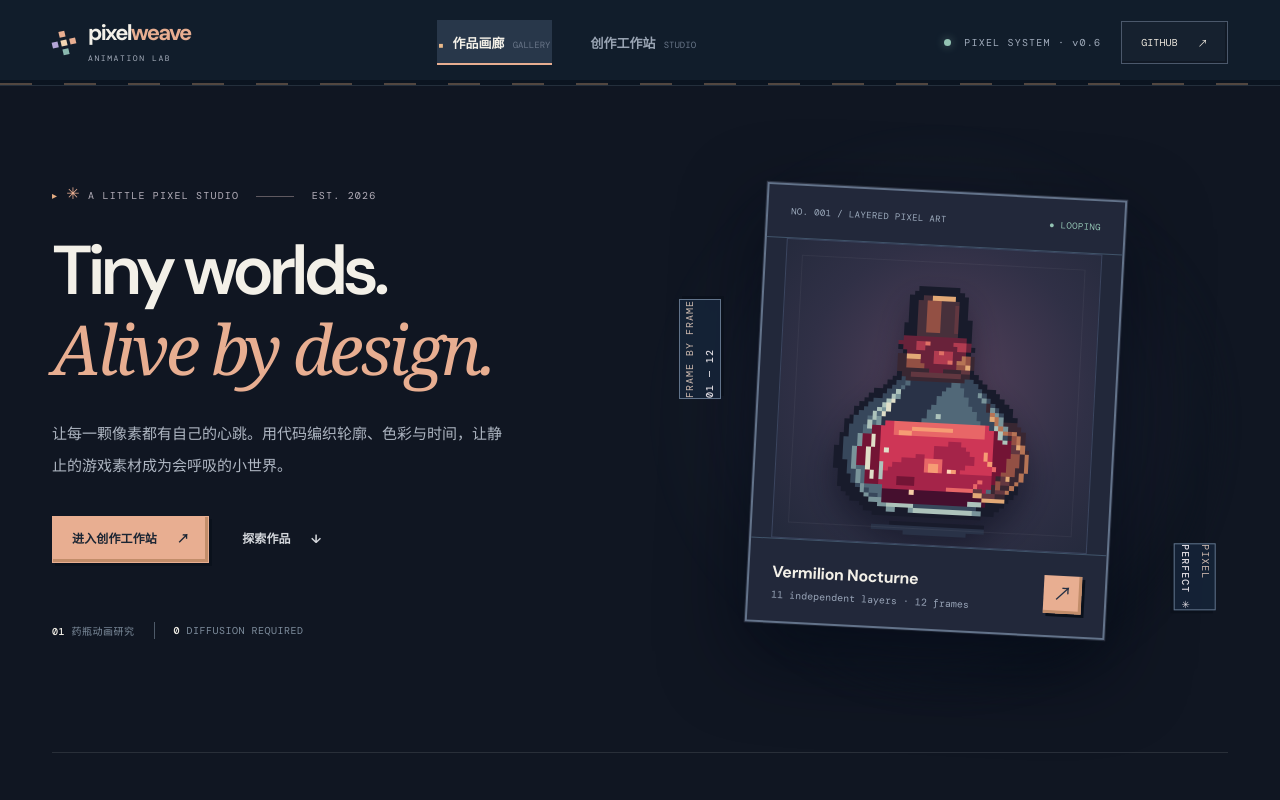
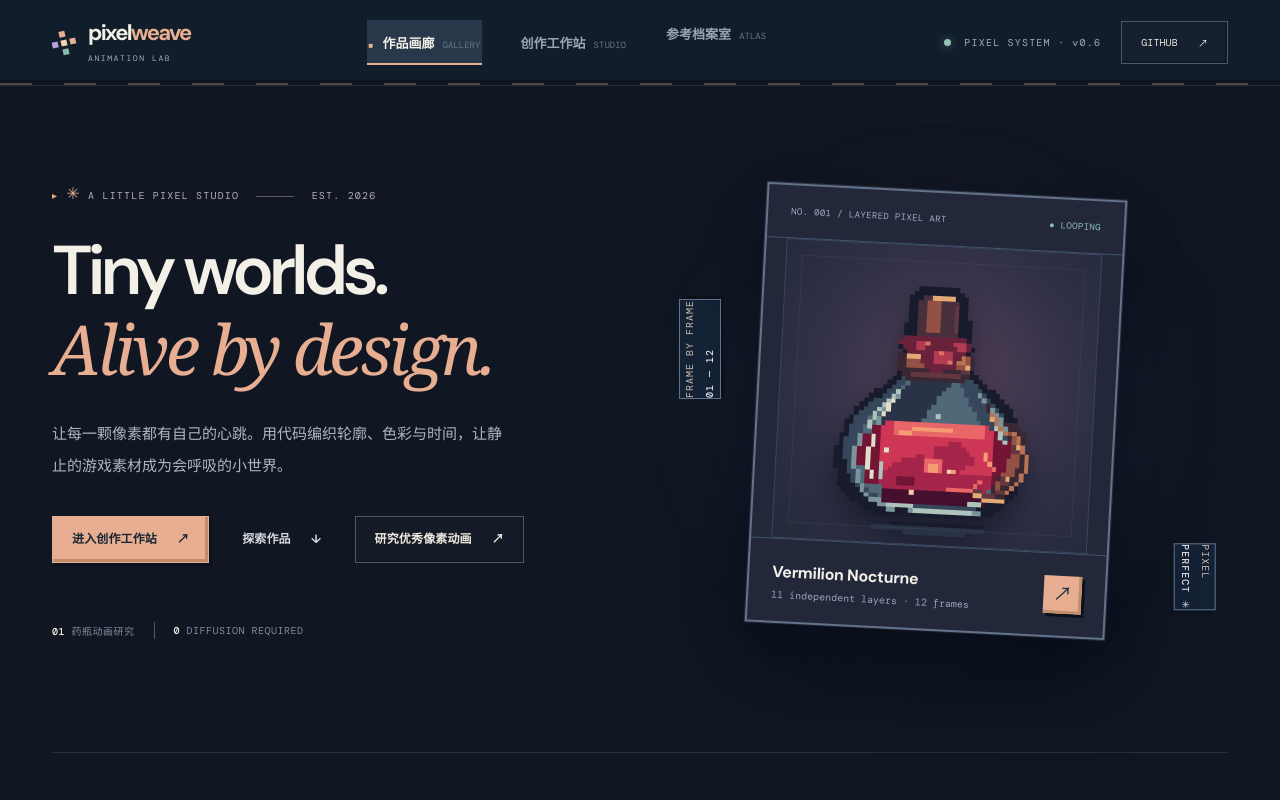
Before and after one commit to Tera-Dark/PixelWeave, a website with bundled scripts: page index.html in a window 1280 px wide. Shown: the top 800 px of the page. Built offline with nearby package versions, Linux system fonts and the light colour scheme; files whose address does not match are found by name.

Commit message:
feat: connect external-reference animation atlas from PixelWeave navigation and Studio

```diff
--- a/index.html
+++ b/index.html
@@ -17,6 +17,7 @@
     <nav class="top-nav" aria-label="主导航">
       <button class="nav-link active" data-page="gallery">作品画廊 <span>GALLERY</span></button>
       <button class="nav-link" data-page="studio">创作工作站 <span>STUDIO</span></button>
+      <a class="nav-link atlas-link" href="./references/">参考档案室 <span>ATLAS</span></a>
     </nav>
     <div class="header-actions"><span class="header-version"><i class="status-dot"></i> PIXEL SYSTEM · v0.6</span><a class="btn btn-line header-gh" href="https://github.com/Tera-Dark/PixelWeave" target="_blank" rel="noopener noreferrer">GITHUB <span aria-hidden="true">↗</span></a></div>
   </header>
@@ -26,7 +27,7 @@
         <div class="eyebrow"><span class="asterisk">✳</span> A LITTLE PIXEL STUDIO <span class="thin-line"></span> EST. 2026</div>
         <h1>Tiny worlds.<br><em>Alive by design.</em></h1>
         <p class="hero-desc">让每一颗像素都有自己的心跳。用代码编织轮廓、色彩与时间，让静止的游戏素材成为会呼吸的小世界。</p>
-        <div class="hero-actions"><button class="btn btn-primary" id="hero-studio">进入创作工作站 <span>↗</span></button><a href="#collection" class="btn btn-quiet">探索作品 <span>↓</span></a></div>
+        <div class="hero-actions"><button class="btn btn-primary" id="hero-studio">进入创作工作站 <span>↗</span></button><a href="#collection" class="btn btn-quiet">探索作品 <span>↓</span></a><a href="./references/" class="btn btn-line">研究优秀像素动画 <span>↗</span></a></div>
         <div class="hero-foot"><span><b>01</b> 药瓶动画研究</span><i></i><span><b>0</b> DIFFUSION REQUIRED</span></div>
       </div>
       <div class="hero-visual">
@@ -60,7 +61,7 @@
         <div class="transport"><button class="transport-btn" id="btn-prev" title="上一帧" aria-label="上一帧">⏮</button><button class="transport-btn transport-primary" id="btn-play" title="播放/暂停" aria-label="播放/暂停">Ⅱ</button><button class="transport-btn" id="btn-next" title="下一帧" aria-label="下一帧">⏭</button><span class="transport-info" id="transport-label">01 / 12</span><input id="frame-range" type="range" min="0" max="11" value="0" aria-label="动画进度"><span class="transport-info" id="fps-label">8 FPS</span><button class="transport-btn" id="btn-restart" title="回到开头" aria-label="回到开头">↺</button></div>
         <div class="frame-panel panel"><div class="frame-heading"><div><span class="eyebrow">FRAME SEQUENCE</span><b>逐帧时间轴</b></div><span class="muted" id="frame-count">12 FRAMES</span></div><div class="frame-track" id="frame-track"></div></div>
 
-        <section class="composer panel"><div class="composer-title"><div><span class="eyebrow">LLM ASSET PROTOCOL / EXPERIMENTAL</span><h3>让语言成为像素</h3></div><span class="experimental-tag">JSON IMPORT</span></div><p>从美术概念到轮廓、材质、效果分层。GitHub Pages 支持手动导入；在本地配置模型后可以运行「艺术指导 → 像素绘制 → 校验修复」自动流程。</p><p class="handbook-shortcut"><a href="./knowledge/pixel-art/lab.html" target="_blank" rel="noopener noreferrer">✳ 学习实验室：逐层查看原创像素动画 ↗</a></p><label for="idea-input" class="label">创作描述</label><textarea id="idea-input" rows="2" placeholder="例如：一瓶紫色星光药剂，液体轻轻晃动，瓶内有发光气泡">一瓶泛着微光的像素风生命药水，红色液体轻轻晃动，带有玻璃高光与气泡循环动画。</textarea><label for="art-style-select" class="label">美术方向（可选）</label>
+        <section class="composer panel"><div class="composer-title"><div><span class="eyebrow">LLM ASSET PROTOCOL / EXPERIMENTAL</span><h3>让语言成为像素</h3></div><span class="experimental-tag">JSON IMPORT</span></div><p>从美术概念到轮廓、材质、效果分层。GitHub Pages 支持手动导入；在本地配置模型后可以运行「艺术指导 → 像素绘制 → 校验修复」自动流程。</p><p class="handbook-shortcut"><a href="./knowledge/pixel-art/lab.html" target="_blank" rel="noopener noreferrer">✳ 学习实验室：逐层查看原创像素动画 ↗</a></p><p class="handbook-shortcut"><a href="./references/" target="_blank" rel="noopener noreferrer">▩ 像素动画参考档案室：从真实作品研究分帧、材质与动作 ↗</a></p><label for="idea-input" class="label">创作描述</label><textarea id="idea-input" rows="2" placeholder="例如：一瓶紫色星光药剂，液体轻轻晃动，瓶内有发光气泡">一瓶泛着微光的像素风生命药水，红色液体轻轻晃动，带有玻璃高光与气泡循环动画。</textarea><label for="art-style-select" class="label">美术方向（可选）</label>
 <select id="art-style-select" class="field" aria-label="选择美术方向"><option value="none">不限风格 · 以创作描述为准</option><option value="ashen-reliquary">暮烬遗物 · Ashen Reliquary（原创研究风格）</option></select>
 <p class="art-style-note"><a href="./knowledge/pixel-art/styles/ASHEN-RELIQUARY.md" target="_blank" rel="noopener noreferrer">阅读制作规范与视觉门槛 ↗</a> · 只指导创作，不会调用生图模型。</p>
 <div class="composer-actions"><button class="btn btn-line" id="copy-llm-prompt">复制 LLM 绘图规范 <span>↗</span></button><button class="btn btn-primary" id="generate-llm">使用本地 LLM 生成 ✳</button><button class="btn btn-quiet" id="toggle-json-import">导入 JSON ↓</button><button class="btn btn-quiet" id="new-layer-project">＋ 新建分层画布</button></div><div id="json-import-panel" hidden><label for="json-input" class="label">粘贴 LLM 生成的资产 JSON</label><textarea id="json-input" rows="5" placeholder='{"name":"Potion","width":16,"height":16,"palette":{".":"transparent","R":"#e54d5a"},"frames":[["................","....RRRR........", "..."]]}'></textarea><button class="btn btn-primary" id="import-json">验证并导入资产 ↗</button></div><div class="llm-status" id="llm-status">正在检测本地模型接口…</div><div class="feedback" id="feedback" role="status" aria-live="polite">已就绪。试着选择一件作品，或者生成你自己的像素资产。</div></section>
```
